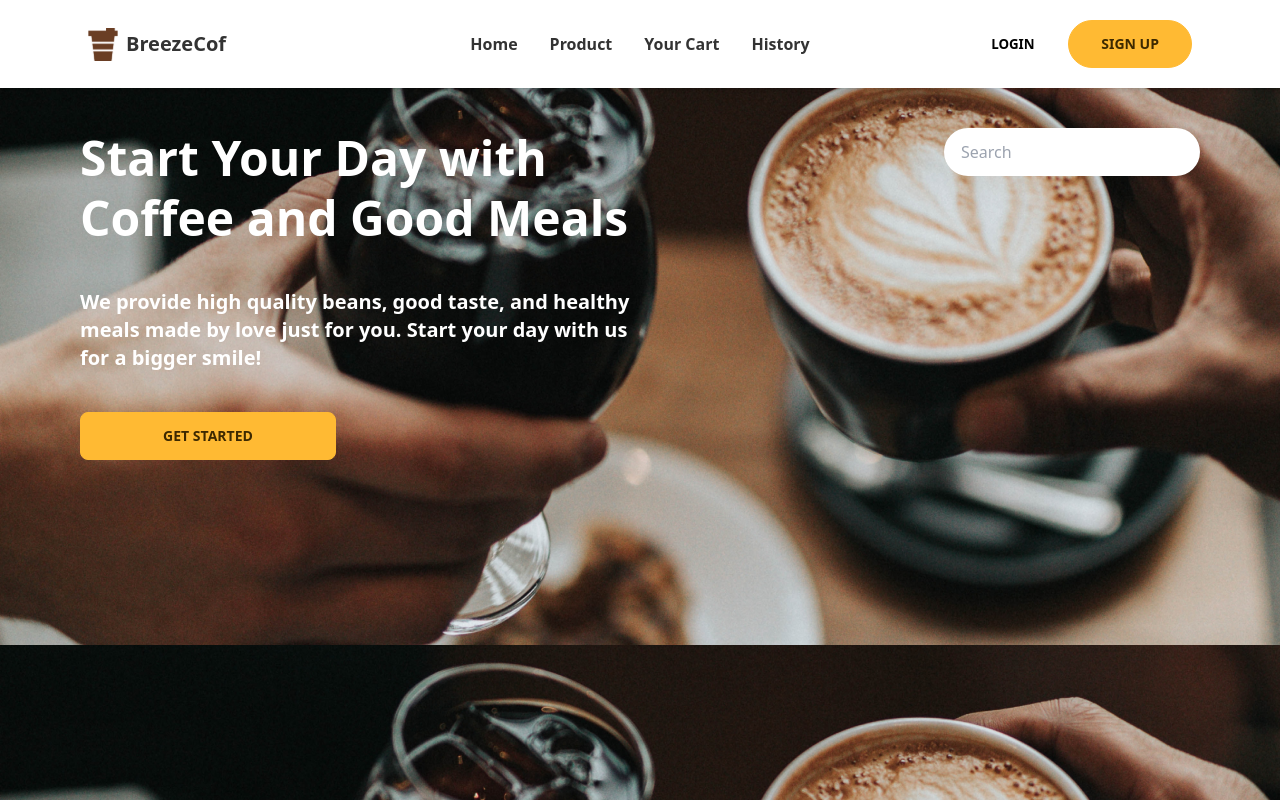
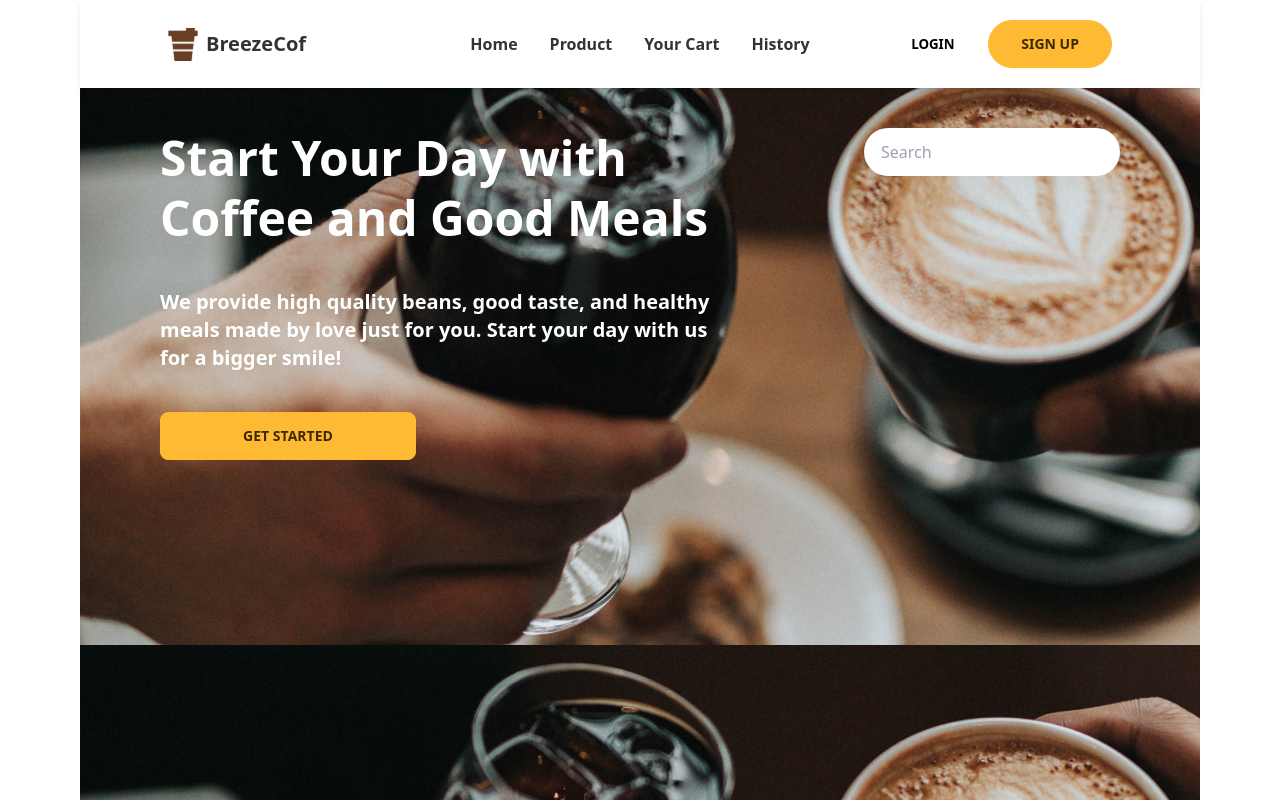
Before and after one commit to firmansubagjaa/breezecof_fe, a React (Create React App) app: page / in a window 1280 px wide. Shown: the top 802 px of the page. Built offline with nearby package versions, Linux system fonts and the light colour scheme.

Commit message:
feat: add title in some pages

```diff
--- a/src/index.js
+++ b/src/index.js
@@ -1,12 +1,14 @@
-import React from 'react';
-import ReactDOM from 'react-dom/client';
-import './index.css';
-import App from './App';
+import React from "react";
+import ReactDOM from "react-dom/client";
+import "./index.css";
+import App from "./App";
+import { BrowserRouter } from "react-router-dom";
 
-
-const root = ReactDOM.createRoot(document.getElementById('root'));
+const root = ReactDOM.createRoot(document.getElementById("root"));
 root.render(
   <React.StrictMode>
-    <App />
+    <BrowserRouter>
+      <App />
+    </BrowserRouter>
   </React.StrictMode>
 );
--- a/src/pages/home/index.js
+++ b/src/pages/home/index.js
@@ -4,15 +4,18 @@ import Feature from "./Feature";
 import Favourite from "./Favourite";
 import Map from "./Map";
 import Partner from "./Partner";
+import DefaultTemp from "../../templates/DefaultTemp";
 
 export default function Home() {
   return (
     <>
-      <Hero />
-      <Feature />
-      <Favourite />
-      <Map />
-      <Partner />
+      <DefaultTemp title="Home">
+        <Hero />
+        <Feature />
+        <Favourite />
+        <Map />
+        <Partner />
+      </DefaultTemp>
     </>
   );
 }
--- a/src/pages/login/index.js
+++ b/src/pages/login/index.js
@@ -1,13 +1,13 @@
 import React from "react";
-// import CardOffer from "../../components/cardOffer";
-// import Footer from "../../components/footer";
 import logo from "../../assets/svg/logo.svg";
 import { LoginForm } from "../../components/form";
 import { Link } from "react-router-dom";
+import DefaultTemp from "../../templates/DefaultTemp";
 
 export default function Login() {
   return (
     <>
+      <DefaultTemp title="Login">
         <div className="grid grid-cols-2">
           <div className="bg-auth-banner h-[150vh] bg-no-repeat"></div>
           <div>
@@ -31,6 +31,7 @@ export default function Login() {
         </div>
         {/* <CardOffer /> */}
         {/* <Footer /> */}
+      </DefaultTemp>
     </>
   );
 }
--- /dev/null
+++ b/src/templates/DefaultTemp.js
@@ -0,0 +1,19 @@
+import React from "react";
+import { Helmet } from "react-helmet-async";
+
+export default function DefaultTemp(props) {
+  const { title, children } = props;
+  return (
+    <div>
+      <Helmet>
+        <html lang="en" />
+        <meta charSet="utf-8" />
+        <meta name="viewport" content="initial-scale=1.0, width=device-width" />
+        <title>{title ? `${title} | Breeze Coffee` : "Breeze Coffee"}</title>
+      </Helmet>
+      {/* <Navbar /> */}
+      <div className="px-[2rem] md:px-[5rem]">{children}</div>
+      {/* <Footer /> */}
+    </div>
+  );
+}
--- /dev/null
+++ b/src/templates/index.js
@@ -0,0 +1,3 @@
+import DefaultTemp from "./DefaultTemp";
+
+export { DefaultTemp };
```
Also changed, not shown: src/App.js (+5 -2 lines). Lines whose indentation alone changed are shown as unchanged.
